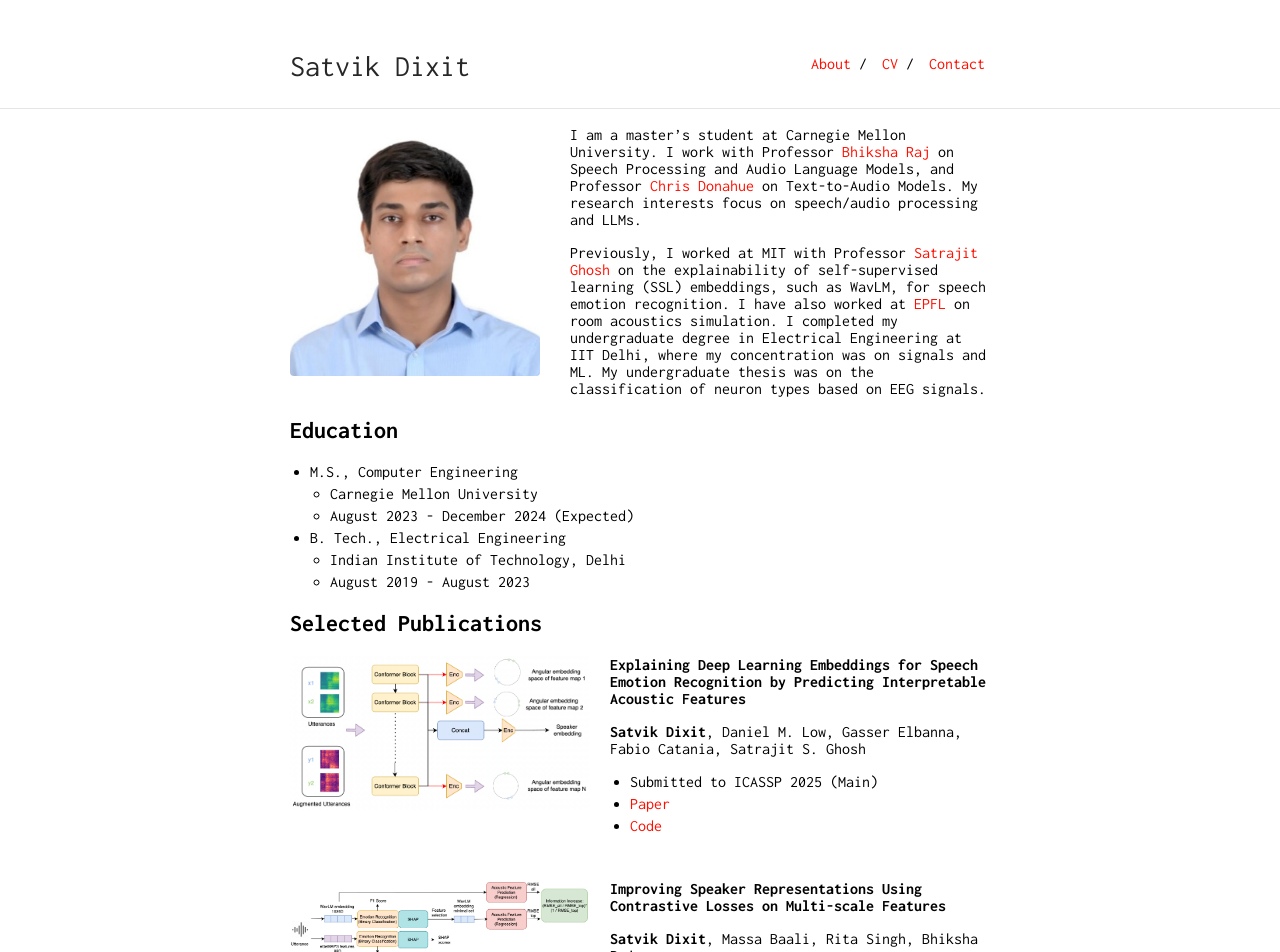
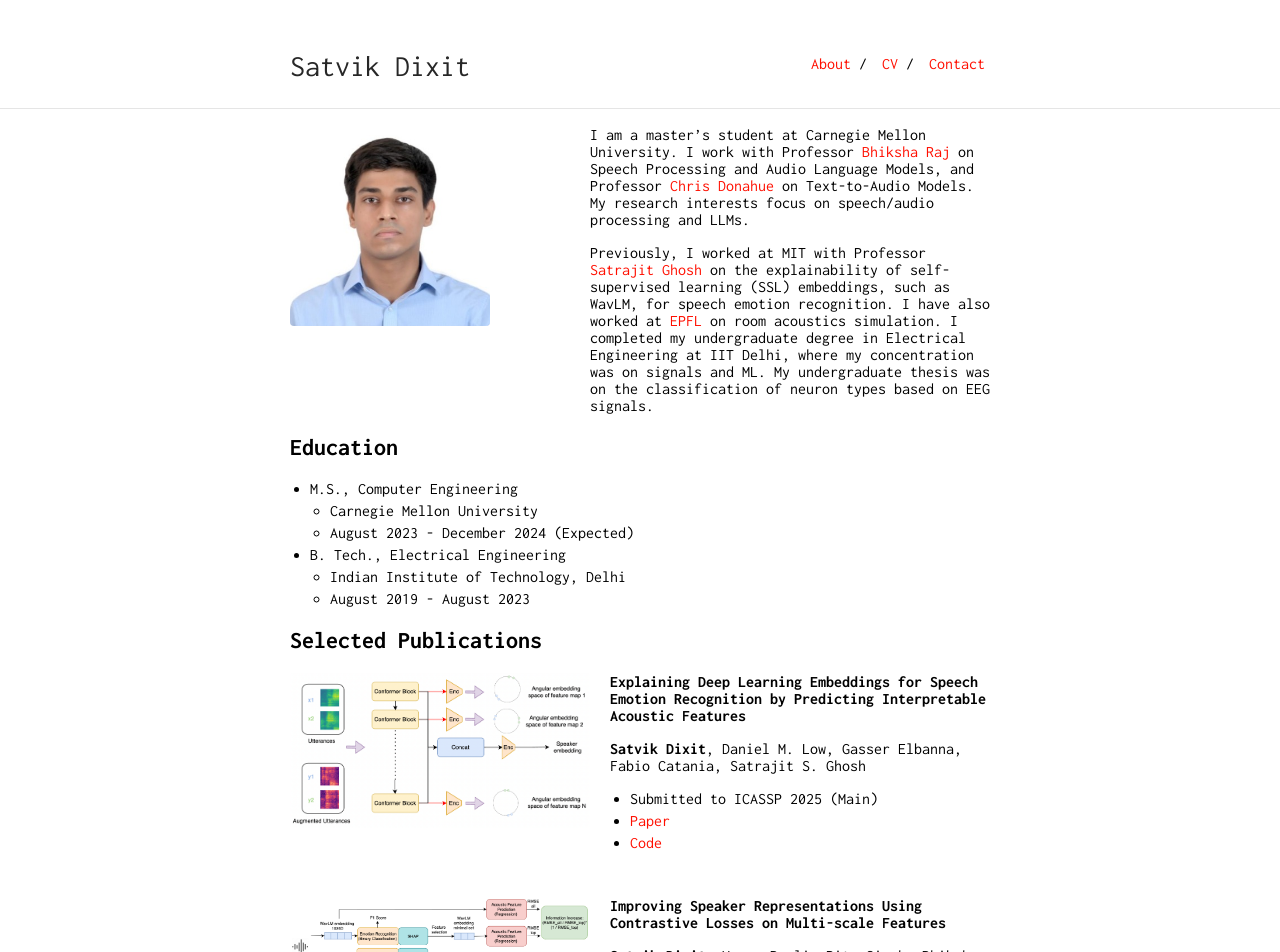
Before and after one commit to satvik-dixit/satvik-dixit.github.io, a Jekyll site: the page built from index.md, in a window 1280 px wide. Shown: the top 952 px of the page. Built offline with Jekyll 4.4.1, drawn with Linux system fonts in a browser that asks for light colours.

Commit message:
Update typography.scss

```diff
--- a/_sass/typography.scss
+++ b/_sass/typography.scss
@@ -37,10 +37,10 @@
         font-style: italic;
     }
     .profile-picture {
-        width: 250px;  // Changed from 150px to 200px
+        width: 200px;  // Changed from 150px to 200px
         height: auto;  // Allow height to adjust with aspect ratio
         position: relative;
-        margin: 0 30px 30px 0;
+        margin: 0 100px 100px 0;
         float: left;
         border-radius: 4px;
         p & {
```
